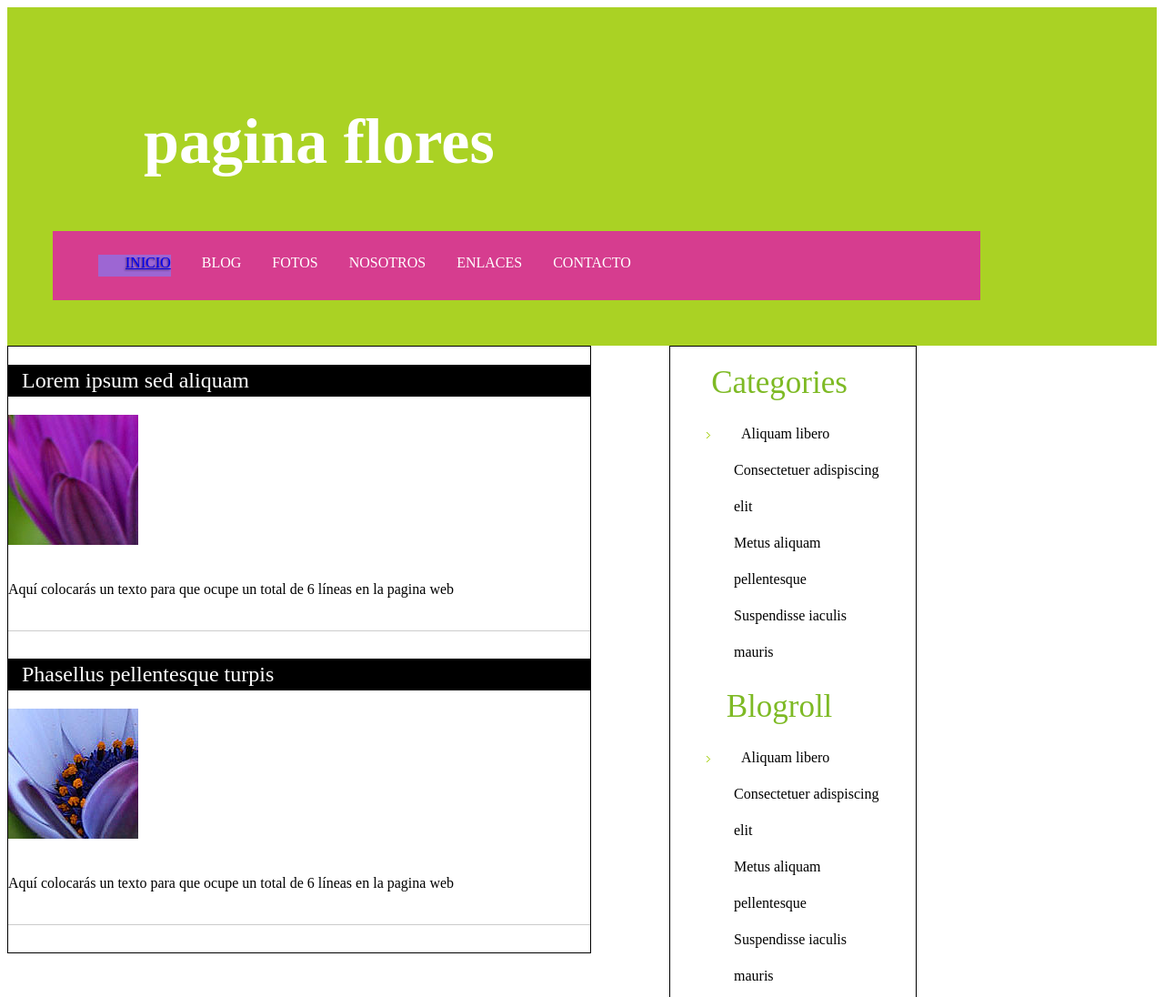
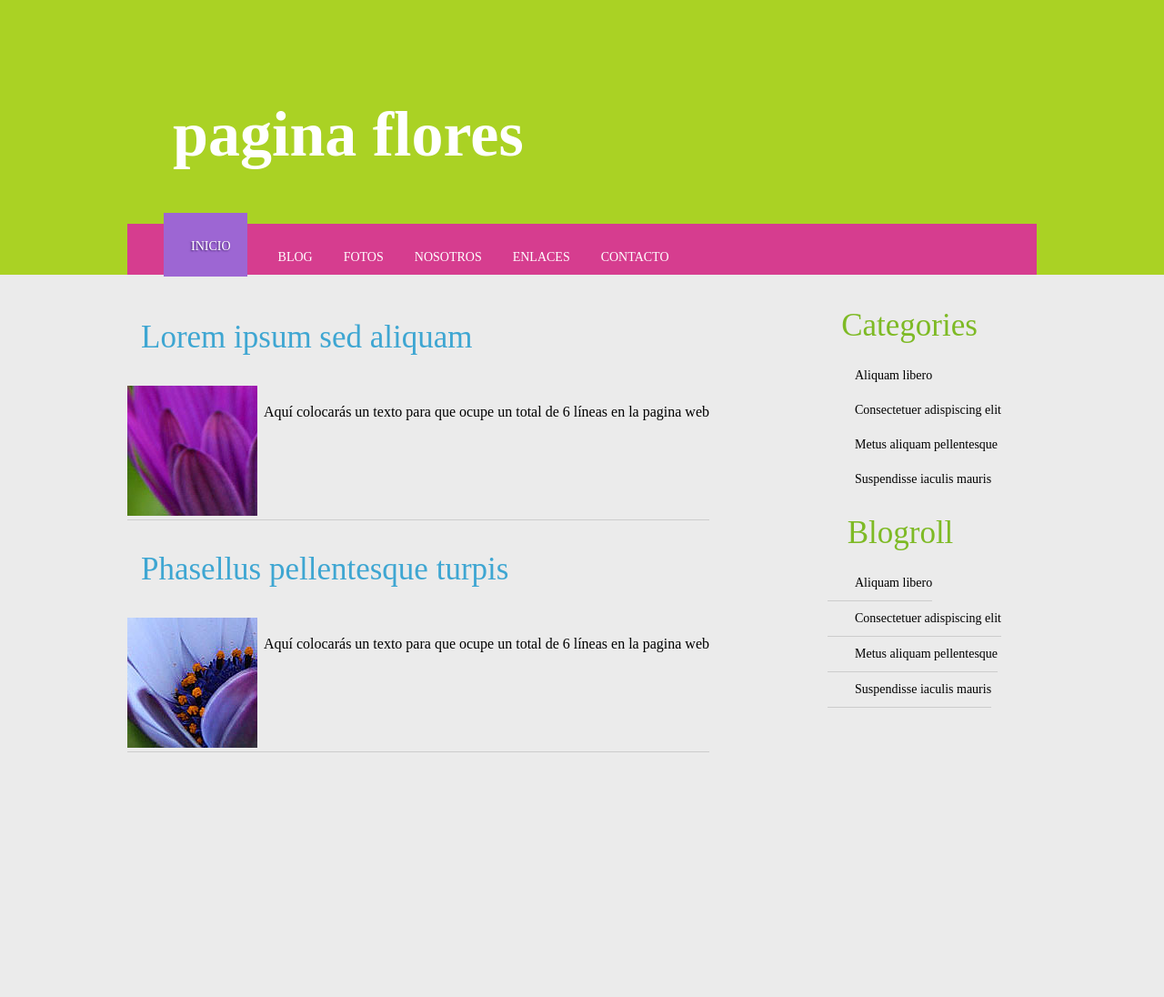
Before and after one commit to WillyCha95/clase13, a plain HTML site: page index.html in a window 1280 px wide. Shown: the top 1096 px of the page at 91% size. After the commit the page ends 857 px from the top, so only its background shows below. Drawn offline with Linux system fonts and the light colour scheme.

Commit message:
cambios de codigo

```diff
--- a/estilo.css
+++ b/estilo.css
@@ -1,27 +1,61 @@
 .cabecera{
     background-color: #aad224;
-    padding: 50px;
+    padding: 50px 50px 0 50px;
 }
 
+#boton{
+    background-color: #d63d8f;
+    padding: 16px 0 20px;
+    height: 20px;
+    margin-top: 0px;
+    padding-left: 40px;
+}
+
+body{
+    background: #ebebeb;
+    margin: 0;
+    padding: 0;
+}
 .titulo{
     color: white;
-    margin-left: 100px;
+    margin-left: 140px;
     font-size: 70px;
 }
 
 #menu{
     width: 1000px;
-    background-color: #d63d8f;
-    padding: 10px;
+    margin: 0 auto;
+    background-color: white;
     color: white;
     text-transform: uppercase;
+    padding-top: 0px;
+    padding-left: 0px;
+    padding-right: 0px;
+}
+
+#menu a{
+    color: white;
+    text-decoration: none;
 }
 
 .current_page_item{
     background: #9d66d3;
     text-shadow: #43206b -1px 1px 2px;
-    margin-top: -6px;
-    padding-bottom: 6px;
+    margin-top: -16px;
+    padding-bottom: 14px;
+    position: relative;
+    top: -12px;
+}
+
+.current_page_item a{
+    color: white;
+    text-decoration: none;
+    display: inline-block;
+    height: 34px;
+    padding-top: 18px;
+    padding-right: 18px;
+    line-height: -12px;
+    position: relative;
 }
 
 li{
@@ -33,16 +67,17 @@ li{
 .caja{
     width: 1000px;
     position: relative;
+    margin: 0 auto;
 }
 
 .caja-izquierda{
     width: 640px;
     float: left;
-    border: black 1px solid;
     margin: 0 auto;
 }
 
 .parrafo-izquierdo{
+    float: right;
 }
 
 .caja-derecha{
@@ -50,7 +85,6 @@ li{
     float: right;
     margin: 0px auto;
     padding: 0px 30px 30px 0px;
-    border: black 1px solid;
 }
 
 .post{
@@ -61,28 +95,25 @@ li{
 .titulo-izquierdo{
     padding: 4px 35px 4px 15px;
     font-weight: normal;
-    background-color: #000000;
-    color: #ffffff;
+    color: rgb(62, 166, 210);
+    font-size: 35px;
 }
 
 .parrafo-izquierdo{
     padding: 20px 0px;
+    margin: 0 auto;
 }
 
-/*.pie{
-    margin: 0 auto;
-    padding: 20px 0px;
-    background: #000000;
-    color: #686767;
-}*/
-
-.listas li{
-    line-height: 40px;
+ul li{
+    line-height: 38px;
+    text-align: left;
+    font-size: 14px;
 }
 
 .titulo-arriba{
     color: #7eba25;
     margin-top: 20px;
+    margin-left: 20px;
     font-size: 35px;
     text-align: center;
 }
@@ -94,6 +125,10 @@ li{
     text-align: center;
 }
 
+.listas-abajo li{
+    border-bottom: 1px solid #cccccc;
+}
+
 .limpiar{
     clear: both;
 }
--- a/index.html
+++ b/index.html
@@ -29,28 +29,27 @@
             <div class="post">
                 <h2 class="titulo-izquierdo">Lorem ipsum sed aliquam</h2>
                 <img src="./images/img06.jpg" alt="flores">
-                    <p class="parrafo-izquierdo">Aquí colocarás un texto para que ocupe un total de 6 líneas en la pagina web</p>
+                <p class="parrafo-izquierdo">Aquí colocarás un texto para que ocupe un total de 6 líneas en la pagina
+                    web</p>
             </div>
             <div class="post">
                 <h2 class="titulo-izquierdo">Phasellus pellentesque turpis</h2>
                 <img src="./images/img05.jpg" alt="rosas">
-                    <p class="parrafo-izquierdo">Aquí colocarás un texto para que ocupe un total de 6 líneas en la pagina web</p>
+                <p class="parrafo-izquierdo">Aquí colocarás un texto para que ocupe un total de 6 líneas en la pagina
+                    web</p>
             </div>
         </div>
 
-
         <div class="caja-derecha">
             <div class="titulo-arriba">Categories</div>
-                <ul class="listas">
-                    <img src="./images/img07.jpg" alt="">
+            <ul class="listas-arriba">
                 <li>Aliquam libero</li>
                 <li>Consectetuer adispiscing elit</li>
                 <li>Metus aliquam pellentesque</li>
                 <li>Suspendisse iaculis mauris</li>
             </ul>
             <div class="titulo-abajo">Blogroll</div>
-                <ul class="listas">
-                    <img src="./images/img07.jpg" alt="">
+            <ul class="listas-abajo">
                 <li>Aliquam libero</li>
                 <li>Consectetuer adispiscing elit</li>
                 <li>Metus aliquam pellentesque</li>
@@ -59,8 +58,8 @@
         </div>
         <div class="limpiar"></div>
     </div>
+    </div>
 
-        <footer class="pie"></footer>
 </body>
 
 </html>
```
Lines whose indentation alone changed are shown as unchanged.
